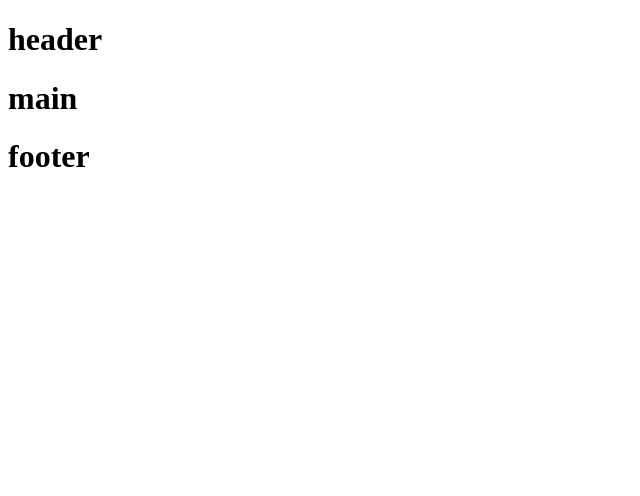
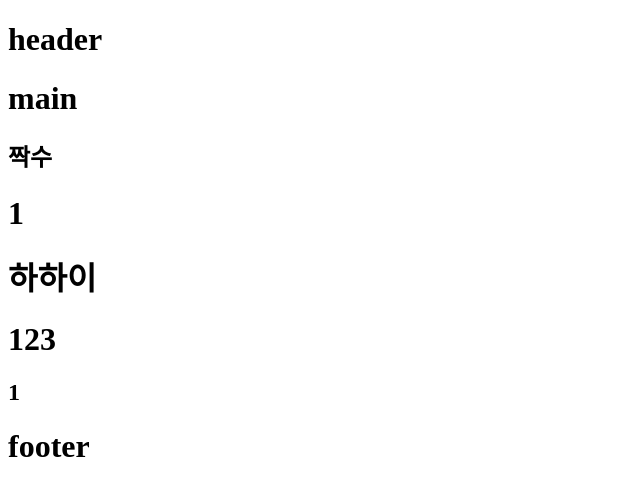
Before and after one commit to kingof7/onebite-react, a React (Vite) app in the folder section05/: page / in a window 1280 px wide. Shown: the top 496 px of the page, without its empty margins (0-640 px from the left). Built offline with nearby package versions, Linux system fonts and the light colour scheme.

Commit message:
5.3) JSX로 UI 표현하기 1

```diff
--- a/section05/src/components/Main.jsx
+++ b/section05/src/components/Main.jsx
@@ -1,7 +1,25 @@
+// JSX : Javscript Extentions, js와 html 혼용 허용 문법
+
+// JSX 주의 사항 !
+// 1. 중괄호 내부에는 자바스크립트 표현식(=값으로서 표현될 수 있는)만 넣을 수 있다. -> for, if .. 안됨
+// 2. 숫자, 문자열, 배열 값만 정상적으로 렌더링 된다.
+// 3. Boolean값이나 undefined, null 값은 에러는 안나지만 렌더링 안된다.
+// 4. 객체 자체 랜더링 불가 : const obj = { a: 1}; 과같은 객체를 { obj }로 표현하면 전체 에러가 발생한다. -> Object are not valid as a React child...
+// -> { obj.a } 는 가능
+// 5. 모든 태그는 반드시 열리면, 닫혀야 한다.(= 여는 태그가 있으면, 닫는 태그도 있어야함.)
+// 6. 최상위 태그는 반드시 1개여야 한다. ex:) return <> ... </>
+
 const Main = () => {
+  const number = 12; // 숫자, 문자열 모두 가능 -> {number}
+  const obj = { a: 1 };
   return (
     <main>
       <h1>main</h1>
+      <h2>{number % 2 === 0 ? "짝수" : "홀수"}</h2>
+      <h1>{1}</h1>
+      <h1>{"하하이"}</h1>
+      <h1>{[1, 2, 3]}</h1>
+      <h2>{obj.a}</h2>
     </main>
   );
 };
```
